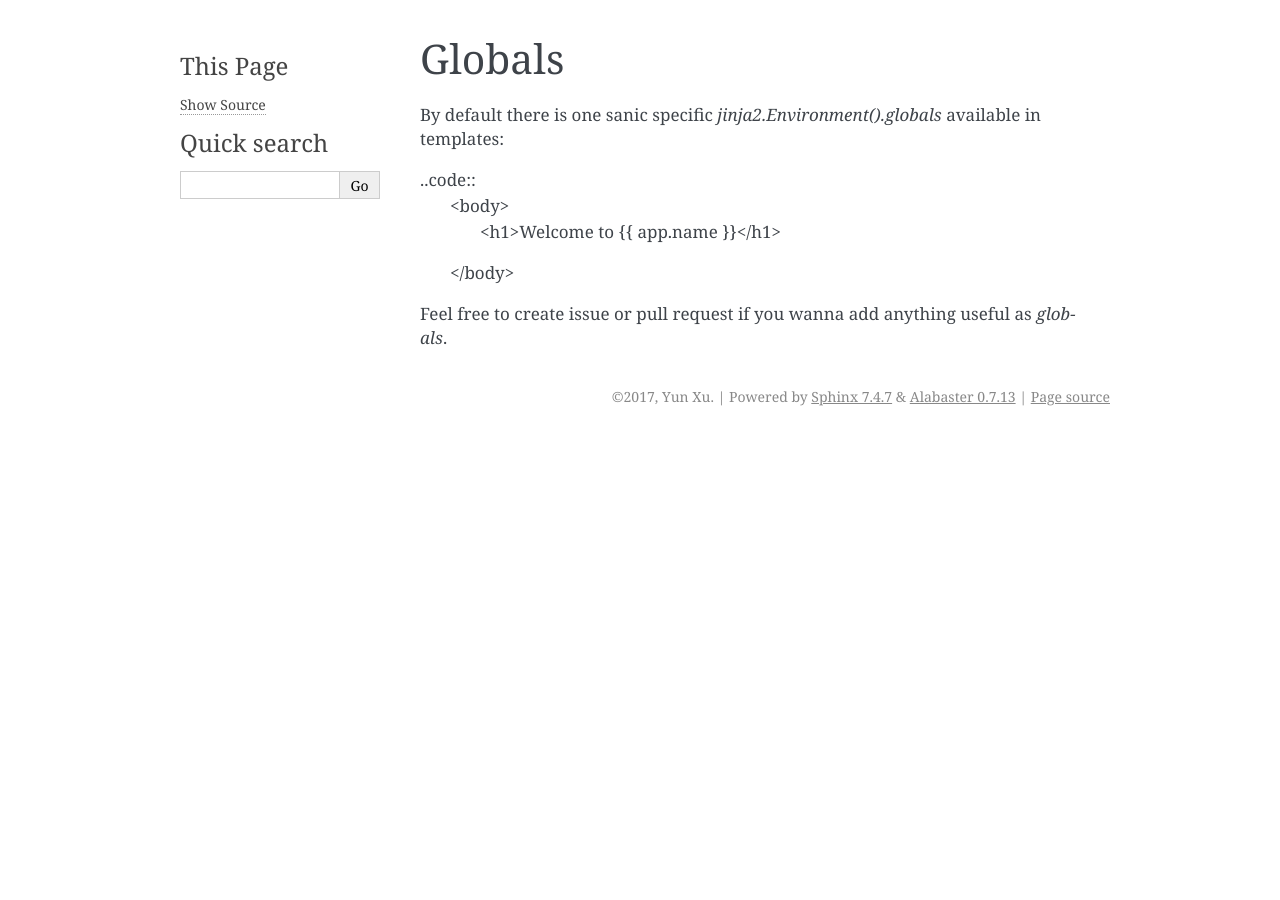
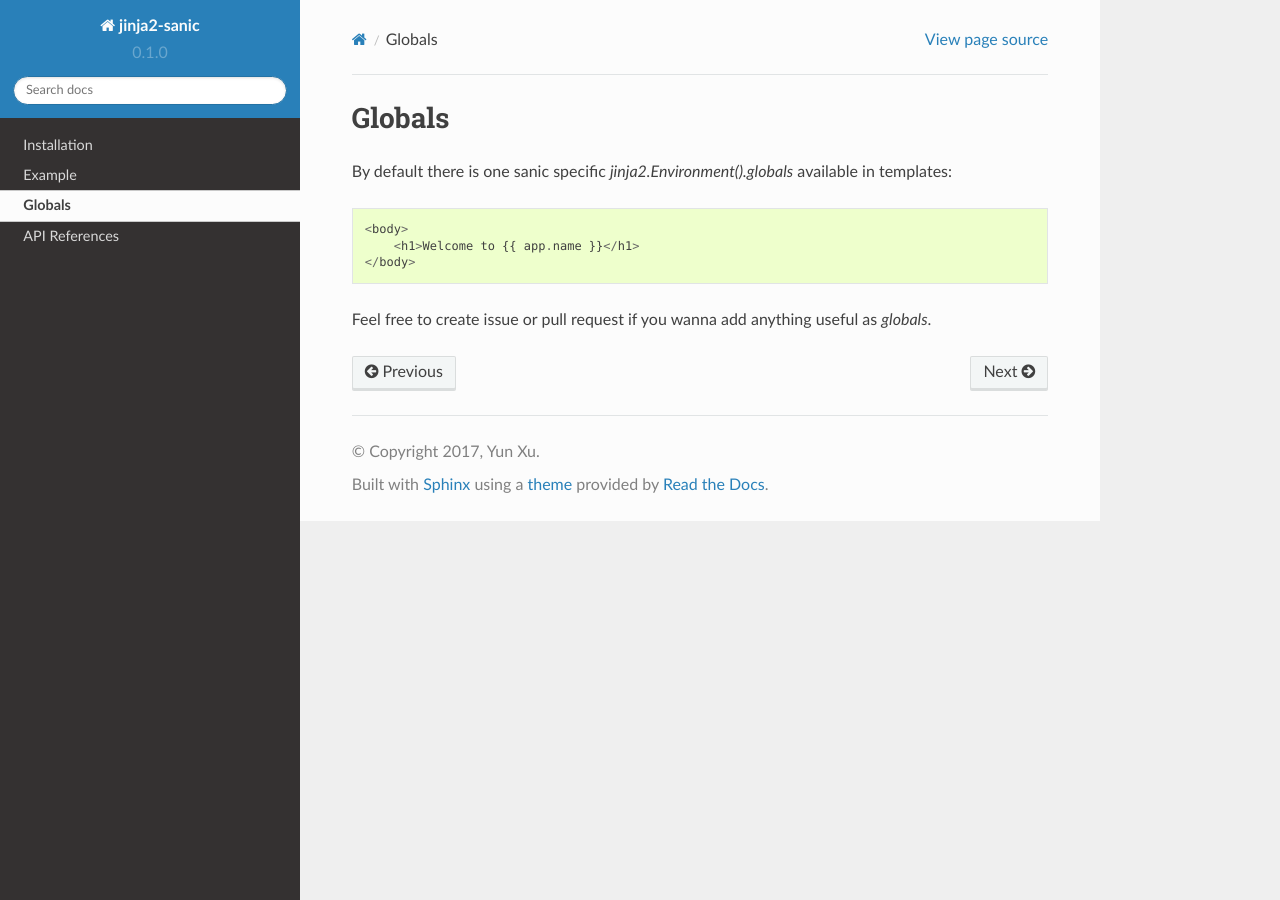
Before and after one commit to yunstanford/jinja2-sanic, a Sphinx documentation site: the page built from docs/globals.rst, in a window 1280 px wide. Built offline with Sphinx 7.4.7 and the Read the Docs theme 2.0.0, drawn with Linux system fonts in a browser that asks for light colours.

Commit message:
change html_sphinx_theme

```diff
--- a/docs/conf.py
+++ b/docs/conf.py
@@ -17,9 +17,9 @@
 # add these directories to sys.path here. If the directory is relative to the
 # documentation root, use os.path.abspath to make it absolute, like shown here.
 #
-# import os
-# import sys
-# sys.path.insert(0, os.path.abspath('.'))
+import os
+import sys
+sys.path.insert(0, os.path.abspath('../'))
 
 # -- General configuration ------------------------------------------------
 
@@ -123,7 +123,11 @@ todo_include_todos = False
 # The theme to use for HTML and HTML Help pages.  See the documentation for
 # a list of builtin themes.
 #
-html_theme = 'alabaster'
+on_rtd = os.environ.get('READTHEDOCS', None) == 'True'
+if not on_rtd:
+    import sphinx_rtd_theme
+    html_theme = 'sphinx_rtd_theme'
+    html_theme_path = [sphinx_rtd_theme.get_html_theme_path()]
 
 # Theme options are theme-specific and customize the look and feel of a theme
 # further.  For a list of options available for each theme, see the
--- a/docs/references.rst
+++ b/docs/references.rst
@@ -0,0 +1,6 @@
+==============
+API References
+==============
+
+.. automodule:: jinja2_sanic
+    :members:
```
Also changed, not shown: docs/globals.rst (+5 -4 lines).
